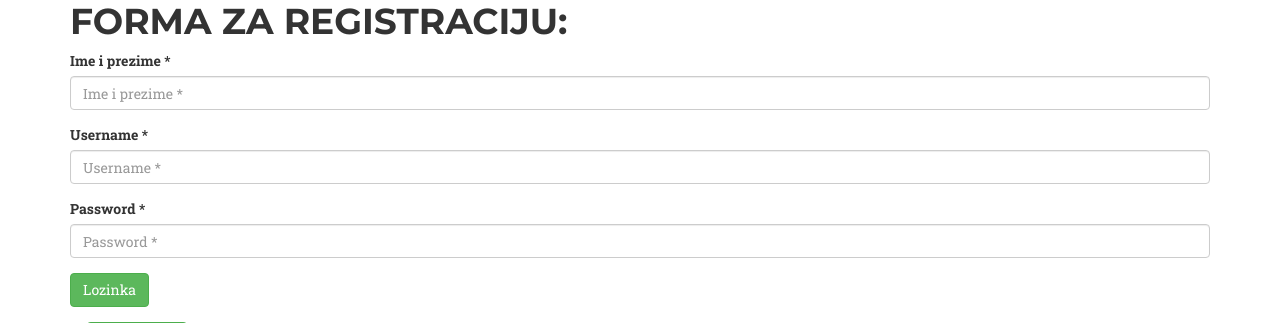
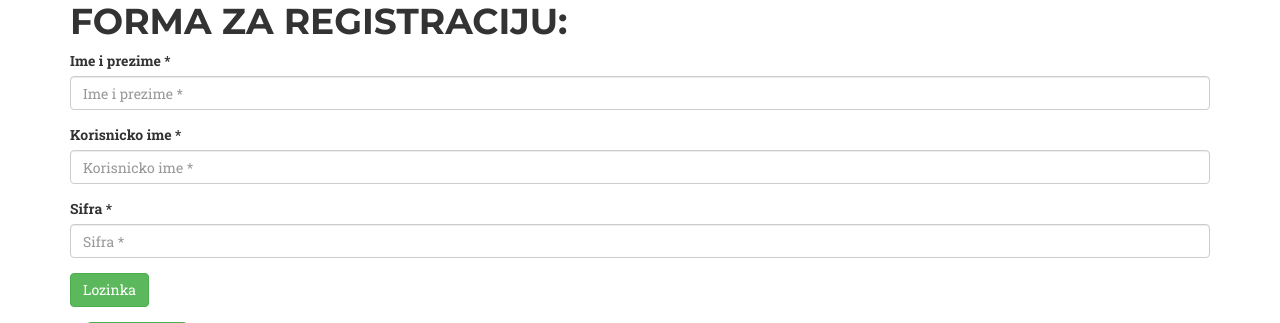
Before and after one commit to Kristi-byte/Zodijak-ITEH, a PHP site: page /seminarskizodijak/register.php in a window 1280 px wide. Shown: the part 1001-1324 px from the top of the page. Run offline with PHP 8.4, Linux system fonts and the light colour scheme; some libraries are stand-ins or nearby versions; some web fonts are replaced.

Commit message:
forma za reg refactoring

```diff
--- a/register.php
+++ b/register.php
@@ -51,16 +51,16 @@
 			<div class="row">
 				<div class="col-md-12">
 					<div class="form-group">
-						<label for="username">Username *</label>
-						<input id="username" type="text" name="username" class="form-control" placeholder="Username *" >
+						<label for="username">Korisnicko ime *</label>
+						<input id="username" type="text" name="username" class="form-control" placeholder="Korisnicko ime *" >
 					</div>
 				</div>
 			</div>
 			<div class="row">
 				<div class="col-md-12">
 					<div class="form-group">
-						<label for="password">Password *</label>
-						<input id="password" type="text" name="password" class="form-control" placeholder="Password *" >
+						<label for="password">Sifra *</label>
+						<input id="password" type="text" name="password" class="form-control" placeholder="Sifra *" >
 					</div>
 				</div>
 				<div class="col-md-12">
```
